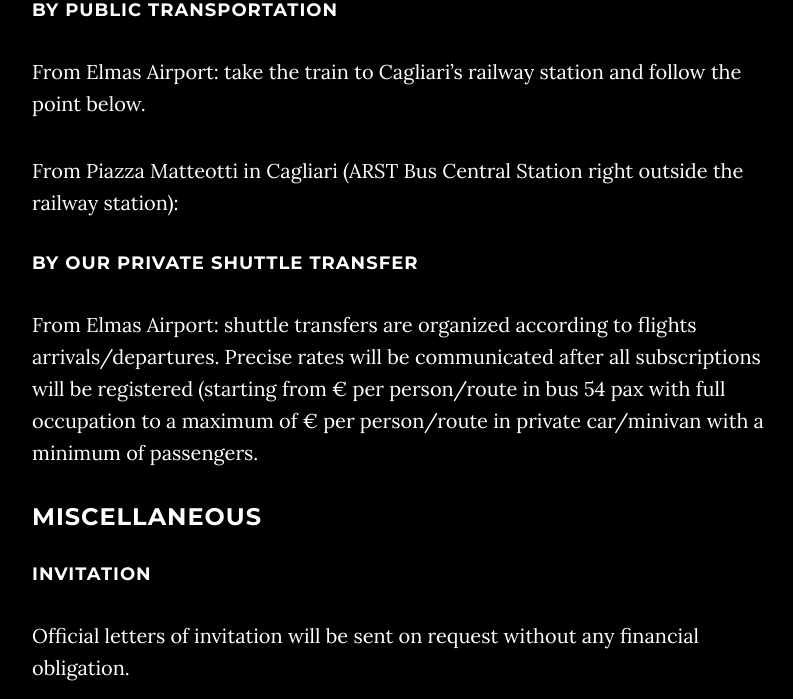
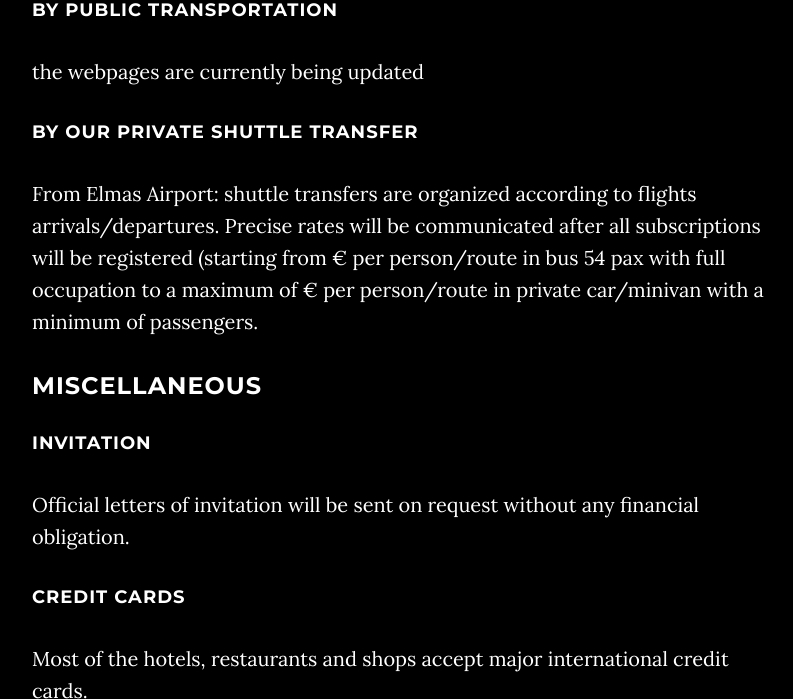
Before and after one commit to breakingthelimits/supereddington2018, a Jekyll site: the page built from travel/index.html, in a window 1280 px wide and 900 px high, scrolled down 704 px, cut to the strip 201-900 px from the top of the window. Shown: the whole strip, without its empty margins (248-1041 px from the left). Built offline with Jekyll 4.4.1, drawn with Linux system fonts in a browser that asks for light colours.

Commit message:
Update index.html

```diff
--- a/travel/index.html
+++ b/travel/index.html
@@ -13,10 +13,7 @@ title: Participant Information
 <!-- <p>Google Maps suggested route: https://goo.gl/maps/bHPbBZFMN7o</p> -->
 <iframe src="https://www.google.com/maps/embed?pb=!1m28!1m12!1m3!1d395753.1076176378!2d9.027596301781495!3d39.20151241621464!2m3!1f0!2f0!3f0!3m2!1i1024!2i768!4f13.1!4m13!3e6!4m5!1s0x12e7370797f669e3%3A0x10ef502c8f5e21f1!2sAeroporto+di+Cagliari+Elmas+(CAG)%2C+Via+dei+Trasvolatori%2C+09030+Elmas+CA!3m2!1d39.2515388!2d9.0556723!4m5!1s0x12e0ea927acbb9ef%3A0x6cfc09bf3a8094f6!2sSant&#39;Elmo+Beach+Hotel+-+Blu+Hotels%2C+Localit%C3%A0+Sant&#39;Elmo%2C+Castiadas%2C+CA!3m2!1d39.212945999999995!2d9.565707!5e0!3m2!1sit!2sit!4v1520154646280" width="600" height="450" frameborder="0" style="border:0" allowfullscreen></iframe>
 <h4>By public transportation</h4>
-<p>From Elmas Airport: take the train to Cagliari’s railway station and follow
-  the point below.</p>
-<p>From Piazza Matteotti in Cagliari (ARST Bus Central Station right outside the
-   railway station): </p>
+<p>the webpages are currently being updated </p>
 
 <h4>By our private shuttle transfer</h4>
 <p> From Elmas Airport: shuttle transfers are organized according to flights arrivals/departures. Precise rates will be communicated after all subscriptions will be registered (starting from €  per person/route in bus 54 pax with full occupation to a maximum of €  per person/route in private car/minivan with a minimum of  passengers.</p>
```
